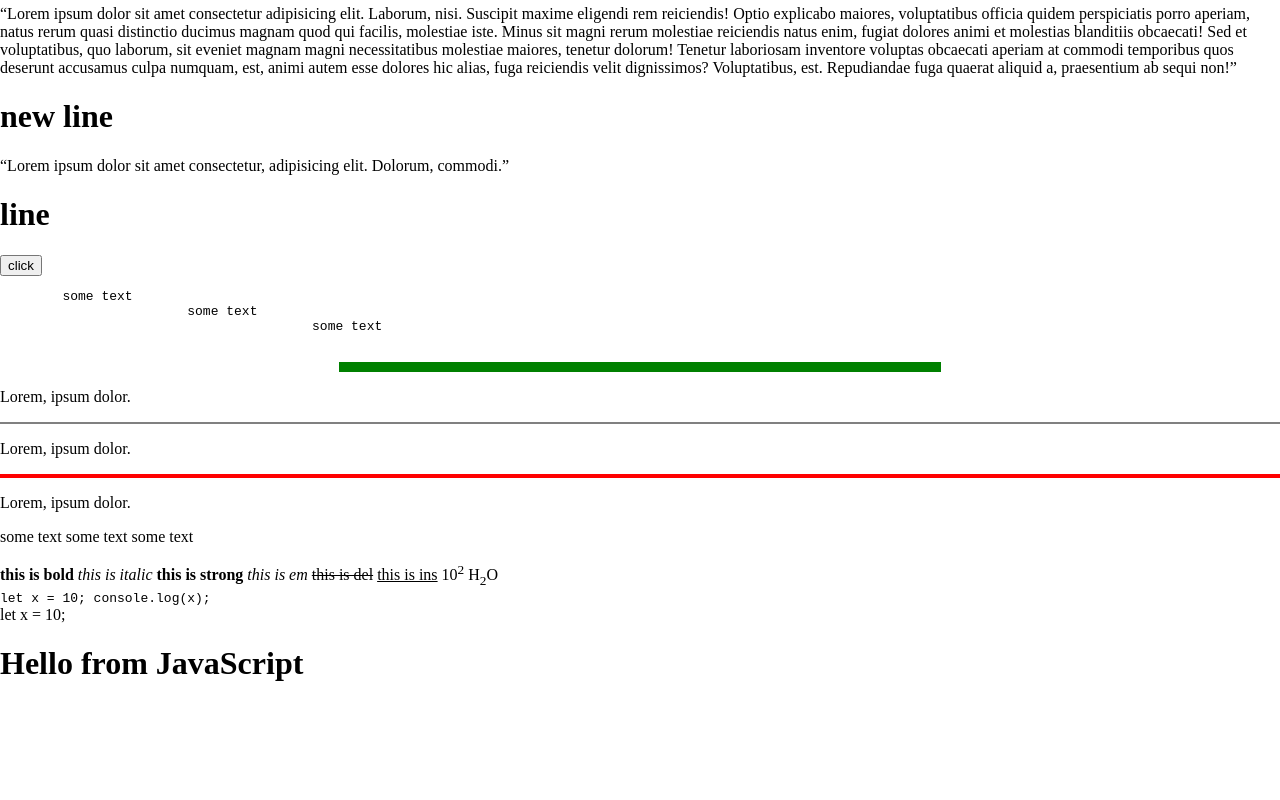
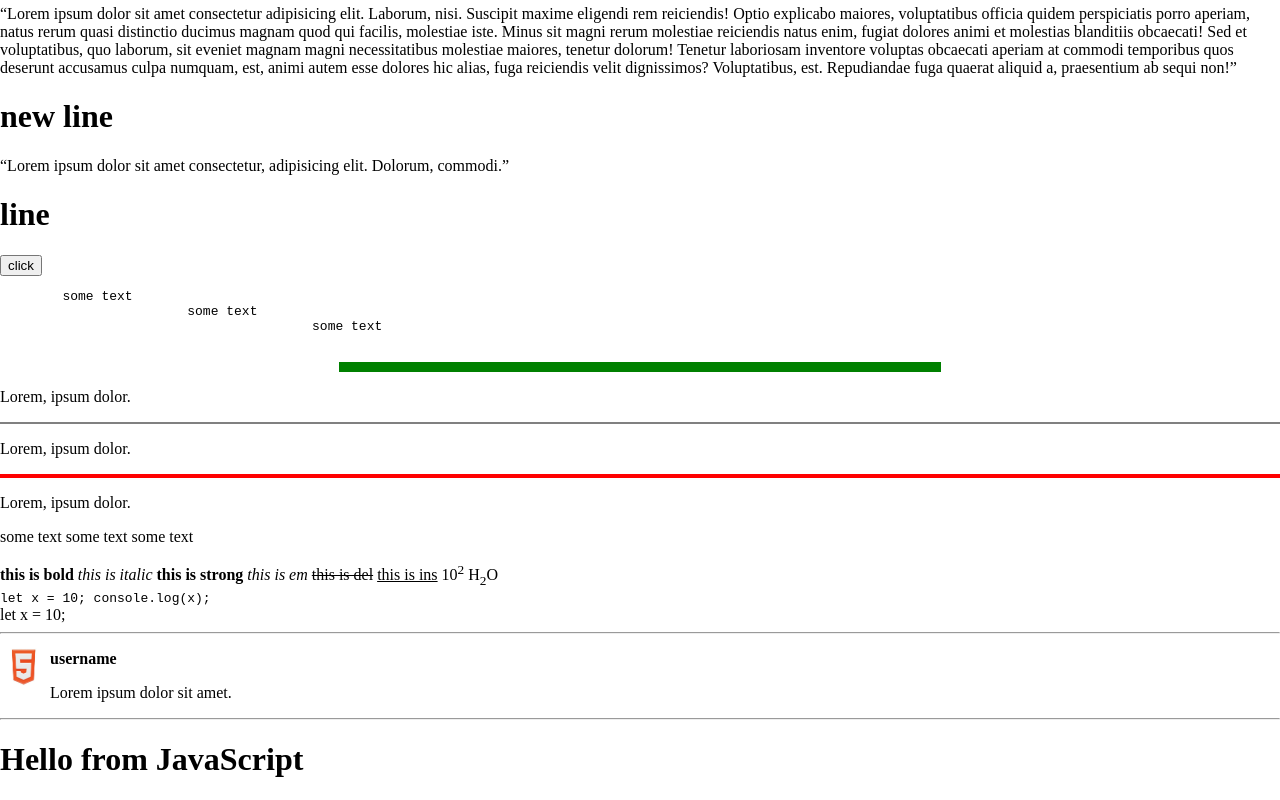
Before and after one commit to afmohammadjavad/web1_1403, a plain HTML site: page S5/index.html in a window 1280 px wide. Shown: the part 344-1144 px from the top of the page. Before the commit the page ends 1048 px from the top, so only its background shows below. Drawn offline with Linux system fonts and the light colour scheme.

Commit message:
create a post

```diff
--- a/S5/index.html
+++ b/S5/index.html
@@ -80,7 +80,13 @@
     <br>
     let x = 10;
 
+    <hr>
 
+    <img class="post-image" src="images/logo.jpg" alt="this is logo" width="50" height="50">
+    <p class="post-username">username</p>
+    <p class="post-content">Lorem ipsum dolor sit amet.</p>
+
+    <hr>
     <script>
         let myh1 = document.createElement("h1")
         myh1.textContent = "Hello from JavaScript";
--- a/S5/style.css
+++ b/S5/style.css
@@ -6,3 +6,13 @@
 .line2 {
     border: 2px solid red;
 }
+
+/* --------------------------------------------------------- */
+
+.post-image {
+    float: left;
+}
+
+.post-username {
+    font-weight: bold;
+}
```
Also changed, not shown: S5/images/logo.jpg (added).
